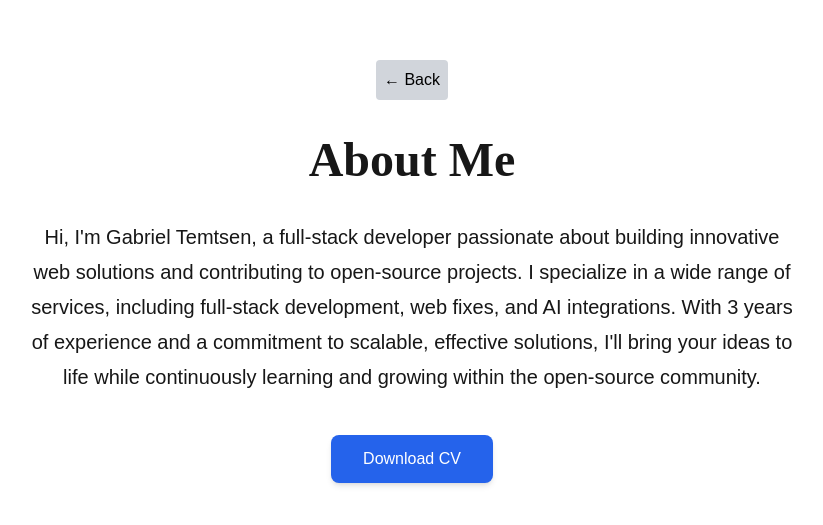
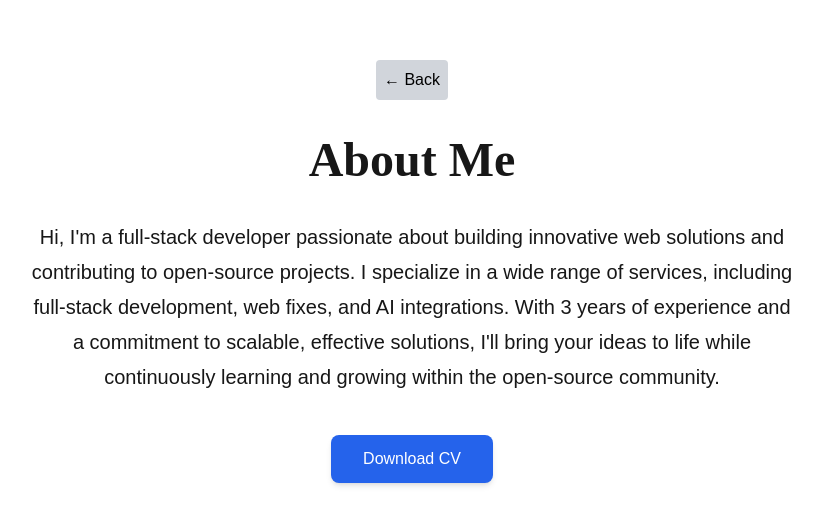
Before and after one commit to gabrieltemtsen/gabe-dev, a Next.js app: page /about in a window 1280 px wide. Shown: the part 129-654 px from the top of the page, without its empty margins (228-1051 px from the left). Built offline with nearby package versions, Linux system fonts and the light colour scheme.

Commit message:
updt txt

```diff
--- a/src/pages/about.tsx
+++ b/src/pages/about.tsx
@@ -19,7 +19,7 @@ const About = () => {
 
       {/* Description */}
       <p className="text-xl font-light max-w-3xl text-center mb-10 leading-relaxed">
-      Hi, I&apos;m Gabriel Temtsen, a full-stack developer passionate about building innovative
+      Hi, I&apos;m a full-stack developer passionate about building innovative
        web solutions and contributing to open-source projects. I specialize in a wide range of services,
        including full-stack development, web fixes, and AI integrations. With 3 years of experience and a commitment to scalable,
       effective solutions, I&apos;ll bring your ideas to life while continuously learning and growing within the open-source community.
```
